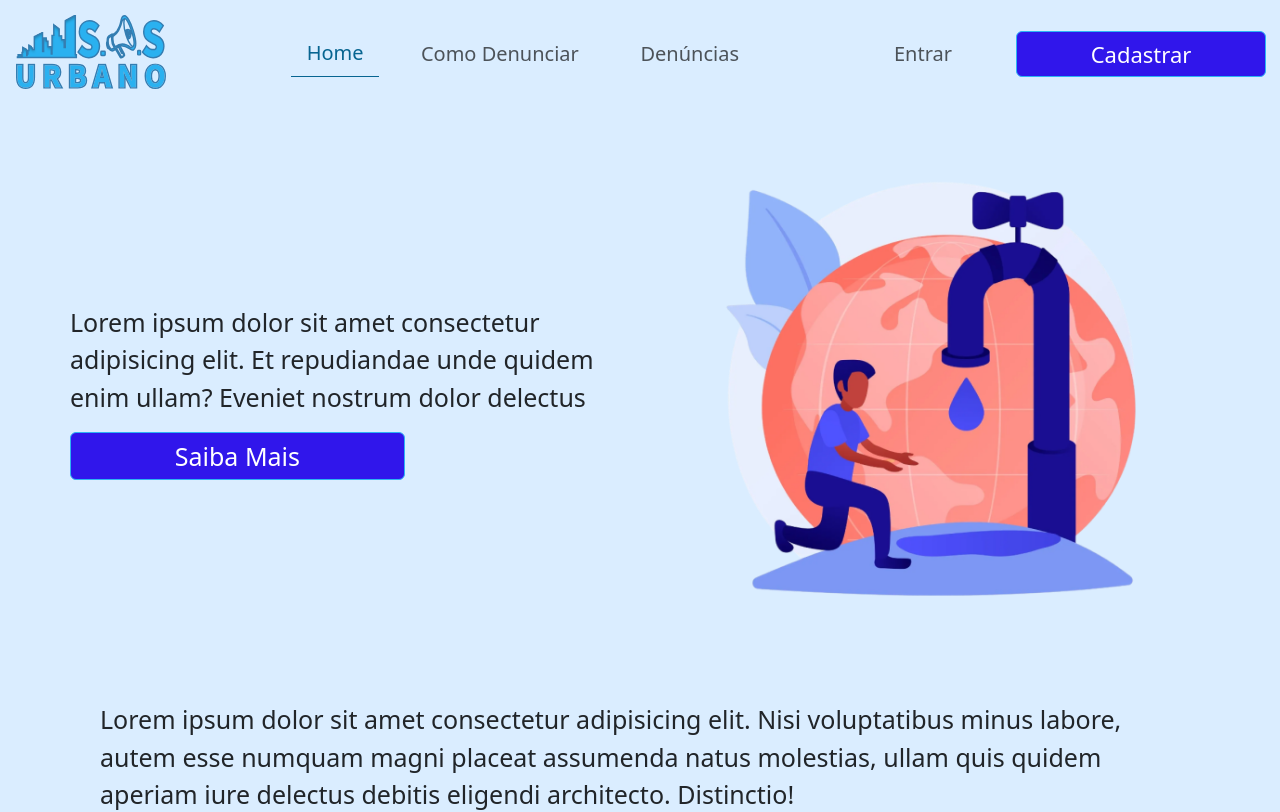
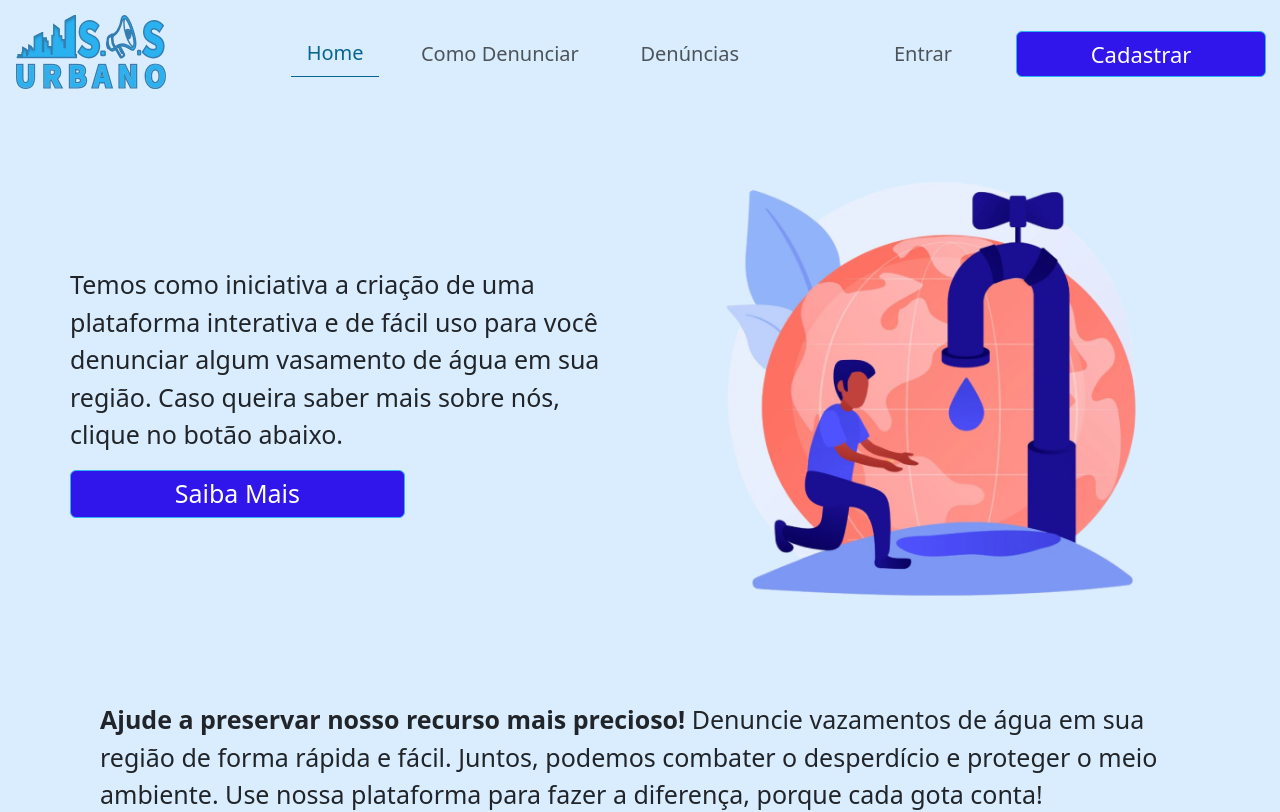
Before and after one commit to RafaelTabolka/fatec_sos_urbano_frontend, an Angular app: page /home in a window 1280 px wide. Shown: the top 812 px of the page. Built offline with nearby package versions, Linux system fonts and the light colour scheme.

Commit message:
Trocado os textos da homePage e adicionado rota no botão 'clique aqui'

```diff
--- a/src/app/app.routes.ts
+++ b/src/app/app.routes.ts
@@ -1,4 +1,4 @@
-import { Routes } from '@angular/router';
+import { RouterModule, Routes } from '@angular/router';
 import { HomeComponent } from './pages/home/home.component';
 import { AboutUsComponent } from './pages/about-us/about-us.component';
 import { ComplaintsComponent } from './pages/complaints/complaints.component';
--- a/src/app/pages/home/home.component.html
+++ b/src/app/pages/home/home.component.html
@@ -2,7 +2,7 @@
     <div class="row mt-3">
         <div class="col-12 col-sm-6 text-near-image d-flex flex-column justify-content-center align-items-start">
             <p>
-                Lorem ipsum dolor sit amet consectetur adipisicing elit. Et repudiandae unde quidem enim ullam? Eveniet nostrum dolor delectus
+                Temos como iniciativa a criação de uma plataforma interativa e de fácil uso para você denunciar algum vasamento de água em sua região. Caso queira saber mais sobre nós, clique no botão abaixo.
             </p>
             <button class="btn btn-primary">Saiba Mais</button>
         </div>
@@ -13,7 +13,8 @@
 
     <div class="row text-main-below-image">
         <div class="col-12 text">
-            Lorem ipsum dolor sit amet consectetur adipisicing elit. Nisi voluptatibus minus labore, autem esse numquam magni placeat assumenda natus molestias, ullam quis quidem aperiam iure delectus debitis eligendi architecto. Distinctio!
+           <strong>Ajude a preservar nosso recurso mais precioso!</strong>
+            Denuncie vazamentos de água em sua região de forma rápida e fácil. Juntos, podemos combater o desperdício e proteger o meio ambiente. Use nossa plataforma para fazer a diferença, porque cada gota conta!
         </div>
     </div>
 
@@ -25,7 +26,7 @@
             <p>
                 Não sabe como fazer uma denúncia?
             </p>
-            <button class="btn btn-primary btn-near-mascot">Clique Aqui</button>
+            <button (click)="goToHome()" routerLink="/how-report" class="btn btn-primary btn-near-mascot">Clique Aqui</button>
         </div>
     </div>
 </div>
--- a/src/app/pages/home/home.component.ts
+++ b/src/app/pages/home/home.component.ts
@@ -1,17 +1,19 @@
 import { Component, OnInit } from '@angular/core';
 import { NavBarService } from '../../services/nav-bar.service';
+import { Router, RouterLink } from '@angular/router';
 
 @Component({
   selector: 'app-home',
   standalone: true,
-  imports: [],
+  imports: [RouterLink],
   templateUrl: './home.component.html',
   styleUrl: './home.component.css'
 })
 export class HomeComponent {
 
   constructor(
-    private navBarService: NavBarService
+    private navBarService: NavBarService,
+    private router: Router
   ){}
 
   ngOnInit(): void {
@@ -22,4 +24,10 @@ export class HomeComponent {
       this.navBarService.haveNotLogin = JSON.parse(haveNotLoginLocalStorage)
     }
   }
+
+  goToHome () {
+    this.router.navigate(['/how-report']).then(() => {
+      window.scrollTo(0, 0)
+    })
+  }
 }
--- a/src/app/pages/how-report/how-report.component.html
+++ b/src/app/pages/how-report/how-report.component.html
@@ -34,11 +34,11 @@
         </div>
 
         <div class="col-12 img-desktop">
-            <img src="../../../assets/etapa1_desktop_mascote_canto_esquerdo.png" alt="" class="img-fluid">
+            <img src="../../../assets/etapa1_desktop_mascote_canto_direito.png" alt="" class="img-fluid">
         </div>
 
         <div class="col-12 img-desktop">
-            <img src="../../../assets/etapa1_desktop_mascote_canto_direito.png" alt="" class="img-fluid">
+            <img src="../../../assets/etapa1_desktop_mascote_canto_esquerdo.png" alt="" class="img-fluid">
         </div>
     </div>
 
```
